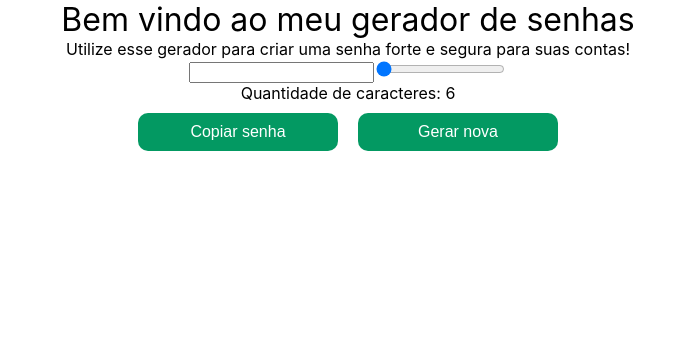
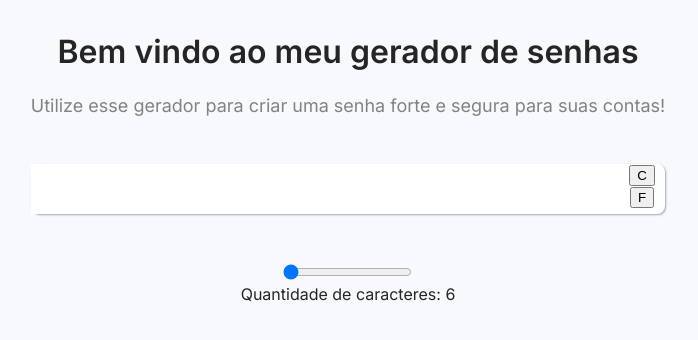
Before and after one commit to AlyssonSene/password_generator, a React (Create React App) app: page / in a window 1280 px wide. Shown: the top 340 px of the page, without its empty margins (292-990 px from the left). Built offline with nearby package versions, Linux system fonts and the light colour scheme.

Commit message:
[ADD] Adicionando estiles com styled components

```diff
--- a/public/index.html
+++ b/public/index.html
@@ -5,6 +5,18 @@
     <link rel="icon" href="%PUBLIC_URL%/favicon.ico" />
     <meta name="viewport" content="width=device-width, initial-scale=1" />
     <meta name="theme-color" content="#000000" />
+    <link rel="preconnect" href="https://fonts.googleapis.com" />
+    <link rel="preconnect" href="https://fonts.gstatic.com" crossorigin />
+    <link
+      href="https://fonts.googleapis.com/css2?family=Inter:wght@400;600&display=swap"
+      rel="stylesheet"
+    />
+    <link rel="preconnect" href="https://fonts.googleapis.com" />
+    <link rel="preconnect" href="https://fonts.gstatic.com" crossorigin />
+    <link
+      href="https://fonts.googleapis.com/css2?family=Inconsolata:wght@400;600&display=swap"
+      rel="stylesheet"
+    />
     <meta
       name="description"
       content="Web site created using create-react-app"
--- a/src/App.css
+++ b/src/App.css
@@ -2,6 +2,4 @@
   display: flex;
   justify-content: center;
   text-align: center;
-  width: 100vw;
-  height: 100vh;
 }
--- a/src/components/atoms/Button.jsx
+++ b/src/components/atoms/Button.jsx
@@ -1,10 +1,10 @@
 import React from "react";
-import StyledButton from "../../styles/styles";
+// import { StyledButton } from "../../styles/styles";
 
 const Button = ({ children, onClick, className }) => (
-  <StyledButton onClick={onClick} className={`button ${className}`}>
+  <button onClick={onClick} className={`button ${className}`}>
     {children}
-  </StyledButton>
+  </button>
 );
 
 export default Button;
--- a/src/components/atoms/Input.jsx
+++ b/src/components/atoms/Input.jsx
@@ -1,7 +1,8 @@
 import React from "react";
+import { StyledInput } from "../../styles/styles";
 
 const Input = ({ type, name, id, value, readOnly, onChange }) => (
-  <input
+  <StyledInput
     type={type}
     name={name}
     id={id}
--- a/src/components/atoms/Tooltip.jsx
+++ b/src/components/atoms/Tooltip.jsx
@@ -1,6 +1,6 @@
 import React from "react";
 
 const Tooltip = ({ children, show, className }) =>
-  show ? <span className={`tooltip ${className}`}>{children}</span> : null;
+  show ? <span className={`tooltip fade ${className}`}>{children}</span> : null;
 
 export default Tooltip;
--- a/src/components/molecules/PasswordGenerator.jsx
+++ b/src/components/molecules/PasswordGenerator.jsx
@@ -3,6 +3,7 @@ import Input from "../atoms/Input";
 import Range from "../atoms/RangeButton";
 import Tooltip from "../atoms/Tooltip";
 import Button from "../atoms/Button";
+import { StyledBox } from "../../styles/styles";
 
 const PasswordGenerator = () => {
   const [newPass, setNewPass] = useState("");
@@ -42,7 +43,8 @@ const PasswordGenerator = () => {
   };
 
   return (
-    <div className="passwordGenerator">
+    <section>
+      <StyledBox>
         <Input
           type="text"
           name="input password"
@@ -50,6 +52,15 @@ const PasswordGenerator = () => {
           value={newPass}
           readOnly
         />
+
+        <div>
+          <div className="button-group">
+            <Button onClick={copyToClipboard}>C</Button>
+            <Button onClick={passGenerator}>F</Button>
+          </div>
+        </div>
+      </StyledBox>
+
       <Range
         min={6}
         max={32}
@@ -62,11 +73,7 @@ const PasswordGenerator = () => {
       <Tooltip show={showTooltip} className="copied">
         Copiado
       </Tooltip>
-      <div className="button-group">
-        <Button onClick={copyToClipboard}>Copiar senha</Button>
-        <Button onClick={passGenerator}>Gerar nova</Button>
-      </div>
-    </div>
+    </section>
   );
 };
 
--- a/src/components/organisms/HomePage.jsx
+++ b/src/components/organisms/HomePage.jsx
@@ -1,16 +1,24 @@
 import React from "react";
 import PasswordGenerator from "../molecules/PasswordGenerator";
+import {
+  StyledMain,
+  StyledSection,
+  StyledTitle,
+  StyledSubtitle,
+} from "../../styles/styles";
 
 const HomePage = () => {
   return (
-    <div className="homePage">
-      <h1>Bem vindo ao meu gerador de senhas</h1>
-      <p>
-        Utilize esse gerador para criar uma senha forte e segura para suas
-        contas!
-      </p>
+    <StyledMain>
+      <StyledSection>
+        <StyledTitle>Bem vindo ao meu gerador de senhas</StyledTitle>
+        <StyledSubtitle>
+          Utilize esse gerador para criar uma senha forte e segura para suas
+          contas!
+        </StyledSubtitle>
+      </StyledSection>
       <PasswordGenerator />
-    </div>
+    </StyledMain>
   );
 };
 
--- a/src/index.css
+++ b/src/index.css
@@ -1,9 +1,13 @@
 body {
-  font-family: -apple-system, BlinkMacSystemFont, "Segoe UI", "Roboto", "Oxygen",
-    "Ubuntu", "Cantarell", "Fira Sans", "Droid Sans", "Helvetica Neue",
-    sans-serif;
+  font-family: "Inter", sans-serif, -apple-system, BlinkMacSystemFont,
+    "Segoe UI", "Roboto", "Oxygen", "Ubuntu", "Cantarell", "Fira Sans",
+    "Droid Sans", "Helvetica Neue", sans-serif;
   -webkit-font-smoothing: antialiased;
   -moz-osx-font-smoothing: grayscale;
+  background-color: hsl(216, 56%, 98%);
+  color: #252525;
+  padding: 2rem !important;
+  font-weight: bold;
 }
 
 code {
--- a/src/pages/home/Home.css
+++ /dev/null
@@ -1,25 +0,0 @@
-.homePage {
-  width: 100%;
-}
-
-body {
-  background-color: #f8fafd;
-  font-family: "Inter", sans-serif;
-  color: #252525;
-  padding: 2rem;
-  font-weight: bold;
-}
-
-.button {
-  background-color: #04aa6d;
-  border: none;
-  color: white;
-  padding: 15px 32px;
-  text-align: center;
-  text-decoration: none;
-  display: inline-block;
-  font-size: 16px;
-  margin: 4px 2px;
-  cursor: pointer;
-  border-radius: 10px;
-}
--- a/src/styles/styles.jsx
+++ b/src/styles/styles.jsx
@@ -1,19 +1,67 @@
 import styled from "styled-components";
 
-const StyledButton = styled.button`
-  background-color: #039962;
-  color: #fff;
-  padding: 10px 20px;
-  font-size: 16px;
-  border: none;
-  cursor: pointer;
-  border-radius: 10px;
-  margin: 10px;
-  width: 200px;
+// export const StyledButton = styled.button`
+//   background-color: #039962;
+//   border: none;
+//   color: #fff;
+//   padding: 10px 20px;
+//   text-align: center;
+//   text-decoration: none;
+//   font-size: 16px;
+//   cursor: pointer;
+//   border-radius: 10px;
+//   margin: 10px;
+//   width: 200px;
 
-  &:hover {
-    background-color: #025536;
-  }
+//   &:hover {
+//     background-color: #025536;
+//   }
+// `;
+
+export const StyledMain = styled.main`
+  max-width: 780px;
+  margin: 0 auto;
 `;
 
-export default StyledButton;
+export const StyledSection = styled.section`
+  display: flex;
+  flex-direction: column;
+  text-align: center;
+  padding-bottom: 3rem;
+`;
+
+export const StyledTitle = styled.text`
+  font-size: 2rem;
+  font-weight: bold;
+  padding-bottom: 1.5rem;
+`;
+
+export const StyledSubtitle = styled.text`
+  font-size: 1.125rem;
+  color: #828282;
+`;
+
+export const StyledBox = styled.div`
+  display: flex;
+  justify-content: space-between;
+  background: #ffff;
+  box-shadow: 1px 1px 2px rgba(132, 148, 165, 0.8);
+  border-radius: 8px;
+  margin-bottom: 3rem;
+`;
+
+export const StyledInput = styled.input`
+  font-family: "Inconsolata", serif;
+  font-weight: bold;
+  font-size: 2rem;
+  border: none;
+  outline: none;
+  cursor: default;
+  height: 50px;
+  width: 100%;
+  transition: all 0.2s;
+  -webkit-user-select: none;
+  -moz-user-select: none;
+  -ms-user-select: none;
+  user-select: none;
+`;
```
Also changed, not shown: src/index.jsx (+6 -6 lines), src/pages/home/Home.jsx (+0 -81 lines). Lines whose indentation alone changed are shown as unchanged.
